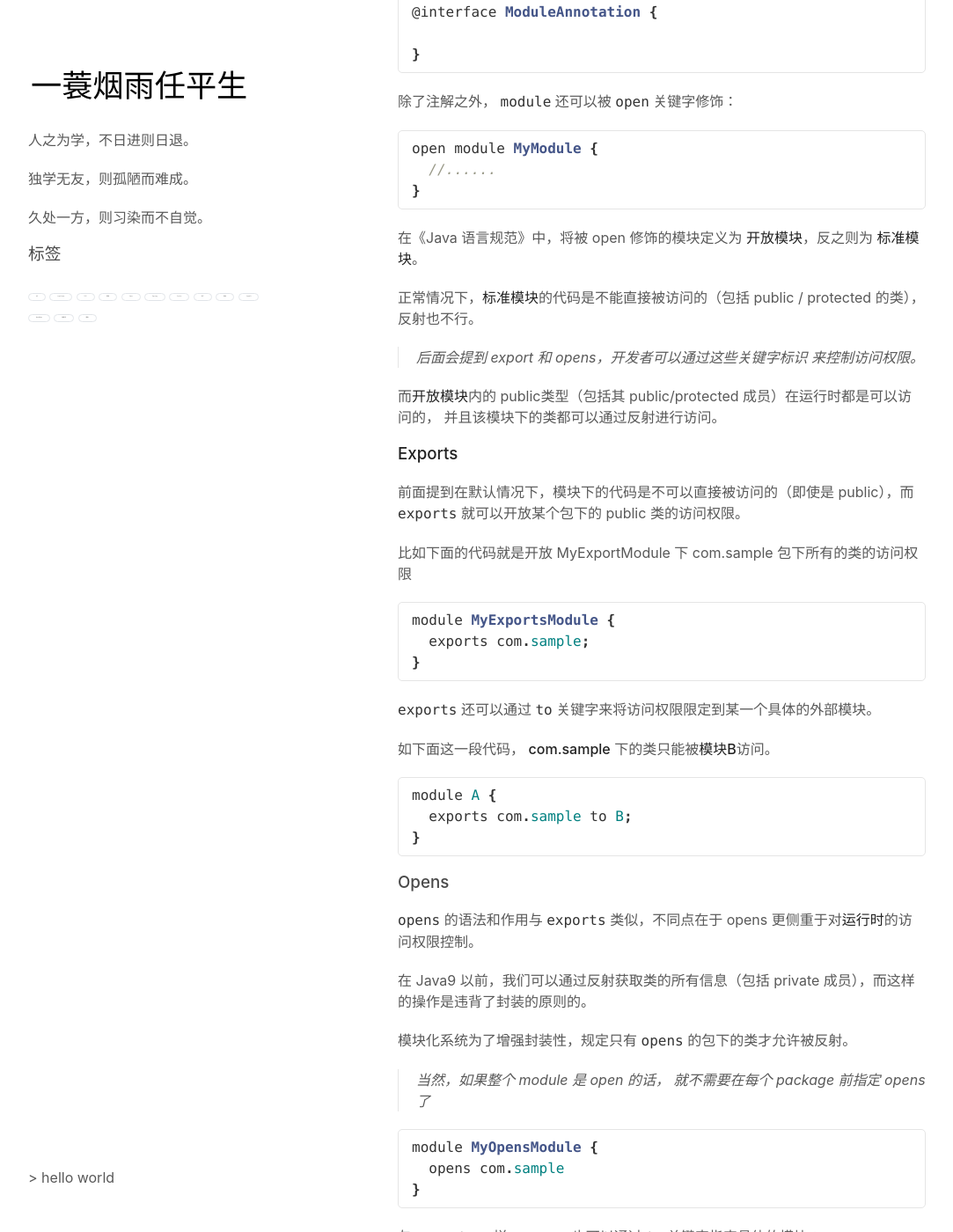
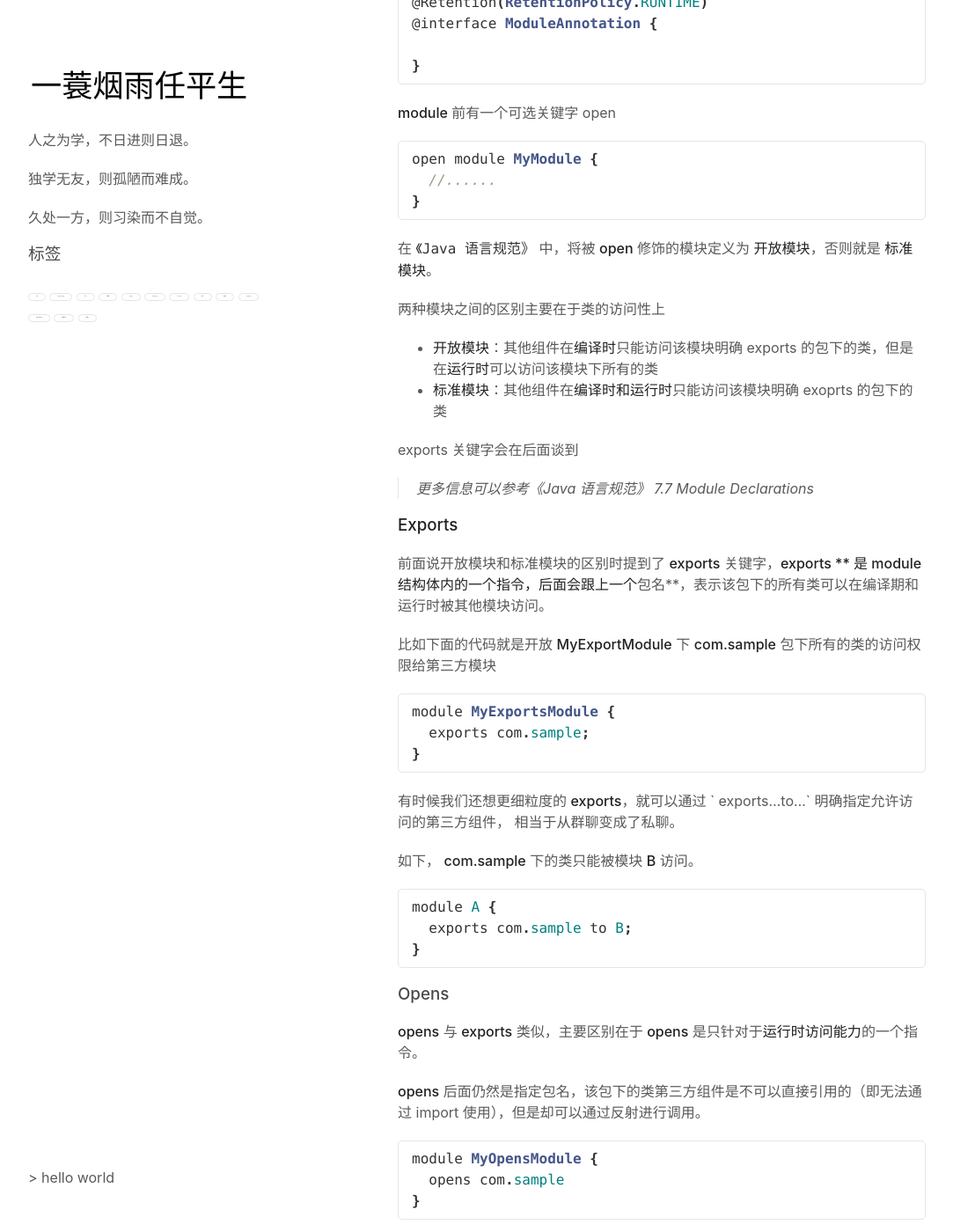
Before and after one commit to vran-dev/vran-dev.github.io, a Jekyll site: the page built from _articles/java-jigsaw/Java-Jigsaw.md, in a window 1280 px wide and 1400 px high, scrolled down 2868 px. Shown: the whole window at 88% size, without its empty margins (98-1181 px from the left). Built offline with Jekyll 4.4.1, drawn with Linux system fonts in a browser that asks for light colours; comment, search, counter and statistics services are not loaded; some of the changed text lies outside the part shown.

Commit message:
rewrite: java jigsaw

````diff
--- a/_articles/java-jigsaw/Java-Jigsaw.md
+++ b/_articles/java-jigsaw/Java-Jigsaw.md
@@ -10,17 +10,17 @@ tag: [Java]
 
 ## 历史
 
-Java9 在 2017年9月21日 发布，其中最大的变化就是引入了模块化系统（Java Platform Module System，简称 JPMS）， 该项目代号为 Jigsaw。
+2017年9月21日  Java9  正式发布，其中最大的变化就是引入了代号为 Jigsaw 的模块化系统（Java Platform Module System，简称 JPMS）。
 
-实际上 Java 的模块化在 2005年 (Java7) 的提案 [JSR277](https://jcp.org/en/jsr/detail?id=277) 就已经提出来了，该提案因为种种原因，在一年多后被取消掉了，Java 的模块化进程自然也就被搁置了。
+Java 的模块化系统可以说是一波三折，在 2005 年（Java7） 就已经有提案了（ [JSR277](https://jcp.org/en/jsr/detail?id=277) ），但是因为种种历史原因，在一年多后该提案又被取消掉了
 
-![image-20191017092549901](img/image-20191017092549901.png)
+![image-20191017092549901](img/jsr277.png)
 
-直到 2014年 [JSR376](https://jcp.org/en/jsr/detail?id=376) 被提出，Java 的模块化系统才得以再次被提上日程，本来原计划于 Java8 发布，后因为种种原因推迟到了 Java9 才得以正式发布。
+直到 2014年，新的提案 [JSR376](https://jcp.org/en/jsr/detail?id=376) 被提出，Java 的模块化系统才得以重新步入正轨，虽然它迟到了（原计划于 Java8 发布），但并没有缺席。
 
 下图展示了从 JSR376 被提出到实现的各个阶段：
 
-![image-20191017092615521](img/image-20191017092615521.png)
+![image-20191017092615521](img/jsr376.png)
 
 
 
@@ -28,25 +28,23 @@ Java9 在 2017年9月21日 发布，其中最大的变化就是引入了模块
 
 在 [JSR376](https://www.jcp.org/en/jsr/detail?id=376) 中，对模块化系统的目标是有非常明确的描述的：
 
-- 使用更可靠的配置来描述程序组件之间的依赖关系，并以此来替代经常出问题的 class-path
-- 程序组件可以控制其 API 被其他组件的访问性，提供一个更强的封装能力
+- 使用更可靠的配置来描述程序组件之间的依赖关系，并以此替代问题频出的 class-path
+- 组件可以控制其 API 被其他组件的访问性，提供一个更强的封装能力
 - 增加 JavaSE 平台的扩展性，开发人员可以只将他需要的功能模块组装到一个自定义的配置中去
 - 增强平台的完整性，确保平台内部 API 不会被访问
 - 性能提升
 
 实际上最核心的目标是最前面的两点，替代 class-path 和 增强封装性。
 
-> 上面说的可能比较官方，在  [Project Jigsaw: Goals & Requirements **DRAFT 3**](http://openjdk.java.net/projects/jigsaw/goals-reqs/03) 里对于实现目标的描述可能更加通俗易懂一些。
+> 在  [Project Jigsaw: Goals & Requirements **DRAFT 3**](http://openjdk.java.net/projects/jigsaw/goals-reqs/03) 里对于实现目标的描述可能更加通俗易懂一些。
 
-在使用 Java9 的模块化系统时，会不自觉的和 Maven、Gradle 等构建工具进行对比，但是实际上两者关注的核心点是不一样的。
+初次接触 Java9 的模块化系统时，会不自觉的和 Maven、Gradle 等构建工具进行对比，但是实际上两者关注的核心点是不一样的。
 
 模块化系统更注重模块之间的封装性，而构建工具更注重的是依赖管理和项目构建。
 
-也就是说构建工具可以决定依赖某个第三方库，而模块系统则决定你能使用该第三方库的哪些包或类。
+也就是说构建工具可以决定依赖某个第三方库，而模块系统则决定你能使用该第三方库的哪些包或类，两者并不是对立的。
 
-这也是为什么版本管理并没有成为 Java模块系统 的目标的原因。
-
-
+这也恰好解释了为什么 Java 的模块化系统没有版本管理
 
 ## 语法
 
@@ -54,25 +52,27 @@ Java 的模块是在 package 之上提供的一层抽象，所以通常一个模
 
 那么如何定义一个模块呢？
 
-只需要在项目下创建一个 module-info.java 的文件就可以描述一个模块了，module-info.java 文件所在包及其子包就组成了一个模块。
+只需要在项目下创建一个 **module-info.java** 的文件，该文件所在包及其子包就组成了一个模块。
 
-module-info.java 用来描述模块的基本信息，包括：
+**module-info.java**  描述了模块的以下信息：
 
 - 模块名称
 
-- 模块依赖关系
+- 依赖的其他模块
 
-- 该模块下的类访问权限
+- 该模块下的封装信息（类的访问，反射权限）
 
-- 该模块下的反射访问权限
-
-- 该模块下的服务提供者和服务消费者信息
+- 该模块下的服务提供者和服务消费者信息（SPI）
 
 
 
-具体的语法规则在 《 Java 语言规范 》中有详细的描述：
+下面是摘自 `《 Java 语言规范 》` 的 模块定义语法：
 
 ```java
+// 以大括号标注的是占位符
+// 以中括号标注的是可选项
+// module, requires, exports, opens, provides..with, transitive, static 等都是关键字
+
 {Annotation} [open] module Identifier {. Identifier} {
 
   {ModuleDirective}
@@ -91,17 +91,13 @@ RequiresModifier:
   transitive static
 ```
 
-> - 以大括号标注的是占位符
->
-> - 以中括号标注的是可选项
->
-> -  module, requires, exports, opens, provides..with, transitive, static 等都是关键字
+下面来简单的过一遍
 
 
 
 ### Module
 
- `module` 用来来定义一个模块，与 `class` ，`interface` 类似。
+ **module**  与 `class` 、`interface` 等关键词类似，只不过它是专门用来定义模块的
 
 ```java
 // 定义一个名称为 MyModule 的模块
@@ -110,11 +106,14 @@ module MyModule {
 }
 ```
 
-注意，一个 module-info.java 文件中只能出现一次 module 的定义， 它并不能像 Java 类一样做嵌套的定义。
+注意，一个 **module-info.java** 文件中只能出现一次 **module** 的定义， 它并不能像 class 或 interface 一样能在单个文件中多次定义。
 
-为了让 `Annotation` 能够作用与模块之上，Java 9 特地为 `ElementType` 扩展了一个 **MODULE** 类型，下面是一个简单的示例
+为了让注解能作用于 **module** 之上，Java 9 特地为 `ElementType` 扩展了一个 **MODULE** 类型
 
  ```java
+/**
+* 一个可以修饰 module 的注解
+*/
 @Target({ElementType.MODULE})
 @Retention(RetentionPolicy.RUNTIME)
 @interface ModuleAnnotation {
@@ -122,9 +121,7 @@ module MyModule {
 }
  ```
 
-
-
-除了注解之外， `module` 还可以被 `open` 关键字修饰：
+**module** 前有一个可选关键字 open
 
 ```java
 open module MyModule {
@@ -132,21 +129,24 @@ open module MyModule {
 }
 ```
 
-在《Java 语言规范》中，将被 open 修饰的模块定义为 **开放模块**，反之则为 **标准模块**。
+在 `《Java 语言规范》` 中，将被 **open** 修饰的模块定义为 **开放模块**，否则就是 **标准模块**。
 
-正常情况下，**标准模块**的代码是不能直接被访问的（包括 public / protected 的类），反射也不行。
+两种模块之间的区别主要在于类的访问性上
 
->  后面会提到 export 和 opens，开发者可以通过这些关键字标识 来控制访问权限。
+- **开放模块**：其他组件在**编译时**只能访问该模块明确 exports 的包下的类，但是在**运行时**可以访问该模块下所有的类
+- **标准模块**：其他组件在**编译时和运行时**只能访问该模块明确 exoprts 的包下的类
 
-而**开放模块**内的 public类型（包括其 public/protected 成员）在运行时都是可以访问的， 并且该模块下的类都可以通过反射进行访问。
+exports 关键字会在后面谈到
+
+>  更多信息可以参考《Java 语言规范》 7.7 Module Declarations
 
 
 
 ### **Exports**
 
-前面提到在默认情况下，模块下的代码是不可以直接被访问的（即使是 public），而 `exports` 就可以开放某个包下的 public 类的访问权限。
+前面说开放模块和标准模块的区别时提到了 **exports** 关键字，**exports ** 是 module 结构体内的一个指令，后面会跟上一个**包名**，表示该包下的所有类可以在编译期和运行时被其他模块访问。
 
-比如下面的代码就是开放 MyExportModule 下 com.sample 包下所有的类的访问权限
+ 比如下面的代码就是开放 **MyExportModule** 下 **com.sample** 包下所有的类的访问权限给第三方模块
 
 ```java
 module MyExportsModule {
@@ -154,9 +154,9 @@ module MyExportsModule {
 }
 ```
 
- `exports` 还可以通过 `to` 关键字来将访问权限限定到某一个具体的外部模块。
+有时候我们还想更细粒度的 **exports**，就可以通过  ` exports...to...`  明确指定允许访问的第三方组件， 相当于从群聊变成了私聊。
 
-如下面这一段代码， **com.sample** 下的类只能被**模块B**访问。
+如下， **com.sample** 下的类只能被模块 **B** 访问。
 
 ```java
 module A {
@@ -168,13 +168,9 @@ module A {
 
 ### Opens
 
-`opens` 的语法和作用与 `exports` 类似，不同点在于 opens 更侧重于对**运行时**的访问权限控制。
+**opens** 与 **exports** 类似，主要区别在于 **opens** 是只针对于**运行时访问能力**的一个指令。
 
-在 Java9 以前，我们可以通过反射获取类的所有信息（包括 private 成员），而这样的操作是违背了封装的原则的。
-
-模块化系统为了增强封装性，规定只有 `opens` 的包下的类才允许被反射。
-
-> 当然，如果整个 module 是 open 的话， 就不需要在每个 package 前指定 opens 了
+**opens** 后面仍然是指定包名，该包下的类第三方组件是不可以直接引用的（即无法通过 import 使用），但是却可以通过反射进行调用。
 
 ```java
 module MyOpensModule {
@@ -182,7 +178,7 @@ module MyOpensModule {
 }
 ```
 
-与 `exports` 一样， `opens` 也可以通过 `to`  关键字指定具体的模块：
+与 **exports** 一样， **opens** 也可以通过  **to** 关键字指定具体的模块：
 
 ```java
 module A {
@@ -190,26 +186,44 @@ module A {
 }
 ```
 
-除了反射权限，`opens` 还提供了对类的运行时访问权限。
+需要注意一点就是，如果你的模块是开放模块，就不需要再使用 **opens** 了，用了也会产生编译错误的。
 
 
 
 ### Requires
 
-`requires` 用于指定依赖的第三方模块，类似于 maven 的 <dependency> 标签，不过两者的含义可不同。
+前面说的 **exports** 和 **opens** 都是控制模块内部的访问权限的，那么如何依赖第三方模块呢？
 
-maven 和 gradle 这样的构建工具会从网络或本地将依赖下载下来，并导入到 class-path 中，而模块化系统并不会从远程下载依赖，它的作用在于控制你可以访问指定模块的类相关权限。
+这就轮到 **requires** 上场 了，它的作用类似于 maven 的 <dependency> 标签，不过两者的含义可不同。
 
-`requires` 后面可以跟 **transitive** 或 **static** 关键字
+maven 和 gradle 这样的构建工具会从网络或本地将依赖导入到工作目录的 class-path 中，而模块化系统并不会从远程下载依赖，它更多是控制你是否有访问其他模块下相关类的能力。
+
+比如我现在通过 maven 导入了 slf4j 的依赖，当我通过 import 引用 slf4j 包下的类时就会报错
+
+![image-20200529102238283](img/import-error.png)
+
+IDEA 很友好的提示了需要先 requires 该组件
+
+```java
+module Sample {
+  requires org.slf4j;
+}
+```
+
+为了使用方便， 用户定义的模块都会默认 `requires java.base`，我们自己也可以显示的去覆盖它。
+
+**requires** 后面还可以跟 **transitive** 或 **static** 关键字
 
 - transitive  代表依赖可以被传递（默认依赖是不传递的， 官方也不推荐使用 transitive）
 - static 代表依赖的模块在编译期是必须的，在运行时是可选的 （ 比如 [lombok](https://projectlombok.org/) ）
 
-如下面一段代码：
+下面用一段具体的实例来展示依赖传递
 
-- A 依赖 B
-- B 依赖 C，并且依赖关系是 transitive，这样的话 A 就隐式依赖了 C
-- C 依赖 lombok，并且依赖关系是 static 的
+(1)、A 依赖 B
+
+(2)、B 依赖 C，并且依赖关系是 transitive，这样的话 A 就隐式依赖了 C
+
+(3)、C 依赖 lombok，并且依赖关系是 static 的
 
 ```java
 module A {
@@ -238,33 +252,23 @@ module A {
 
 
 
-为了使用方便， 用户定义的模块都会默认 `requires java.base`，我们自己也可以显示的去覆盖它。
-
-
-
 ### Uses & Provides...with
 
-`uses` 和 `provides..with` 主要是和 Java 的 [SPI](https://docs.oracle.com/javase/9/docs/api/java/util/ServiceLoader.html) 机制有关 ， SPI 可以解耦**服务消费者**和**服务提供者**。
+模块化系统对 JAVA 的 [SPI](https://docs.oracle.com/javase/9/docs/api/java/util/ServiceLoader.html) 机制也做出了巨大的改变，而 Uses 和 Provides..with 就是针对 SPI 的关键字。
 
-> SPI 本质上就是运行时动态的在 class-path 路径下加载对应的实现类
+>SPI 本质上就是运行时动态的在 class-path 路径下加载对应的实现类的一种技术，它可以解耦**服务消费者**和**服务提供者**
 
-在模块化系统中，使用 `uses` 关键字可以定义一个服务提供者，而 `provides...with` 可以指定服务的实现
-
-下面来看一个简单的例子：
-
-`com.sample.Serializer` 是一个接口，是对序列化的一个抽象，具体实现可以是 Hessian，Java 等。
+我在组件 A 中定义了一个接口 **Serializer**，并创建了一个工厂 **SerializerFactory** 通过 SPI 机制加载接口的实现类
 
 ```java
 public interface Serializer {
-  void serialize(Object target);
+  byte[] serialize(Object target);
 }
 ```
 
-通过 Java 的 SPI 加载 `Serializer` 的具体实现
-
 ```java
 public class SerializerFactory {
-  public static List<Serializer> getProviders() {
+  public static List<Serializer> getSerializers() {
         final ServiceLoader<Serializer> loader = ServiceLoader.load(Serializer.class);
         return loader.stream()
           .map(ServiceLoader.Provider::get)
@@ -273,52 +277,71 @@ public class SerializerFactory {
 }
 ```
 
-在 Java9 中，` ServiceLoader` 会检查模块的权限，如果在 **module-info.java** 中没有使用 `uses` 定义服务提供者的话， **load**  方法会抛出异常:
+在组件 B 中定义了定义了实现类 **JdkSerializer** ，并根据 SPI 的规则创建配置文件 com.sample.Serializer 并写入 **JdkSerializer** 的全限定名
+
+```shell
+- resources
+	- META-INF
+		- services
+			com.sample.Serializer
+```
+
+这样就完成了 SPI 的整个配置， 但是在模块化系统中接口和实现的配置全部转到了 module-info.java 文件中。
+
+首先在组件 A 中要用 **uses** 明确指定 Serializer 为服务提供者
+
+```java
+module A {
+  // Serializer 和 SerializerFactory 都在该包下
+	exports com.sample;
+  uses com.sample.Serializer;
+}
+```
+
+如果不适用 uses 指定的话，SerializerFactory.getSerializers() 就会抛出异常
 
 ```shell
 java.util.ServiceConfigurationError: com.sample.SerializerFactory: module A does not declare `uses`
 ```
 
- `uses` 后直接跟接口的全限定名：
+
+
+模块 B 依赖模块 A，并为 Serializer 提供实现类，同样需要通过 **provides...with**  来指定服务的实现类（不再需要创建 com.sample.Serializer 文件了）
 
 ```java
-module MySPIModule {
-  use com.sample.Serializer;
-  exports com.sample;
+module B {
+  requires A;
+  provides Serializer with HessianSerializer, JdkSerializer;
 }
 ```
 
-以前服务实现是定义在 class-path 下的  `META-INF/services` 下， 在该目录创建一个文件（名称为接口的全限定名），在文件中写入实现类名即可。
 
-在 Java9 的模块化系统中，可以不再需要创建目录和文件了，直接在 **module-info.java** 中通过 `provides...with`  就可以指定服务的实现（一般称之为**服务消费者**）。
-
-
-
-```java
-module MySPIImplModule {
-  requires MySPIModule;
-  provides Serializer with HessianSerializer, JdkSerializer;
-}
-
-```
 
 `provides A with B` 可以这样去理解， 为接口 A 提供实现类 B。
 
 ## 类加载器
 
-为了支持模块化系统，Java9 对类加载器也做了一定的调整。
+谈完了语法，再来看看模块化系统为**类加载器**带来的变化。
 
-**ExtClassLoader** 更名为 **PlatformClassLoader**，并且 **ApplicationClassLoader** 除了可以加载 class-path 的类以外，还支持 module-path 的类路径加载。
+双亲委派模型没有变， 但是**ExtClassLoader** 更名为 **PlatformClassLoader**，还有 **ApplicationClassLoader** 除了可以加载 class-path 的类以外，还支持 module-path 的类路径加载。
 
-![image-20191022144513215](img/image-20191022144513215.png)
+![image-20191022144513215](img/classloader.png)
 
 
 
-## 示例
+## 实例
 
-下面通过一个简单的示例来展示新的模块化系统的使用。
+在只有 class-path 的时代，我们用 `javac` 命令编译时会通过 classpath 参数指定依赖类路径， 使用 `java` 命令运行时也会通过 cp 参数指定类路径
 
-该项目的目录如下，module-A 和 module-B 分别代表两个模块，mods 是用来存放编译输出的目录。
+```shell
+javac --classpath
+
+java -cp
+```
+
+下面通过一个简单的示例来展示这两个命令在模块化系统中的应用
+
+在项目 module-sample 下，module-A 和 module-B 分别代表两个模块，mods 是用来存放编译输出的目录。
 
 ```shell
 module-sample/module-A/src
@@ -368,9 +389,7 @@ javac -d mods/A module-a/src/module-info.java module-a/src/com/sample/Test.java
 
 
 
-- 模块 B
-
-
+模块 B 的解构如下
 
 ```shell
 module-B/src/com/test/MyTest.java
@@ -421,25 +440,28 @@ java --module-path mods -m B/com.b.MyTest
 
 ## 兼容性
 
-为了实现向后兼容，当 module-path 下存在没有定义 module-info.java 文件的依赖时，会将该依赖转换成 automatic-module：
+虽然 Java9 发布已经有一段时间了，但即使是现在很多第三方库也还没有模块化，为了保证兼容性，当 module-path 下存在没有定义 module-info.java 文件的依赖时，JAVA 会自动将其转为 **automatic-module**
 
-- Automatic-module 默认 exports 所有包
-- Automatic-module 默认 opens 所有包
 - Automatic-module 的的模块名会根据 manifest文件的定义 或 jar名称来决定
 
-当然，Automatic-module 是不可靠的，因为依赖的库迁移到模块化系统后，它的模块名和封装性都可能会改变。
+- Automatic-module 默认 exports 组件内所有包
+- Automatic-module 默认 opens 组件内所有包
+
+Automatic-module 只是权宜之计，因为依赖的库迁移到模块化系统后，它的模块名和封装性都可能会改变。
 
 
 
-## 其他
+## 最后
 
-Jigsaw 项目中还有 [jlink](https://docs.oracle.com/javase/10/tools/jlink.htm)， [jmod](https://docs.oracle.com/javase/10/tools/jmod.htm)，[jdeps](https://docs.oracle.com/javase/10/tools/jdeps.htm#GUID-A543FEBE-908A-49BF-996C-39499367ADB4) 等工具。
+Jigsaw 项目中还有 [jlink](https://docs.oracle.com/javase/10/tools/jlink.htm)， [jmod](https://docs.oracle.com/javase/10/tools/jmod.htm)，[jdeps](https://docs.oracle.com/javase/10/tools/jdeps.htm#GUID-A543FEBE-908A-49BF-996C-39499367ADB4) 等工具，它们都是应用于模块之上的工具。
 
-> Jlink 不支持 automatic-module。
+尤其是 Jlink， 通过该工具你可以对 JDK 进行 “ 裁剪 ”，从而构建出拥有最小依赖集合的运行时环境。
 
-尤其是 Jlink， 通过该工具你可以对 JRE 或 JDK 进行 “ 裁剪 ”，从而构建出拥有最小依赖的运行时环境。
+> 如果你的项目中有 automatic-module 的话，是无法通过 jlink 进行裁剪的
 
-我在 [PrettyZoo](https://github.com/vran-dev/PrettyZoo) 项目中使用 Jlink 构建了一个最小运行镜像，总共 44M 左右，效果还是非常不错的（项目本身依赖就占了10M+）。
+这个裁剪对于 GUI 项目来说有着不小的诱惑，因为以后就不必要求客户端安装 JRE 了，分发出来的包就是可以直接运行的。
+
+我在 [PrettyZoo](https://github.com/vran-dev/PrettyZoo) 项目中使用 Jlink 构建了一个最小运行镜像，总共 44M 左右，效果还是非常不错的（通过插件解决了 jlink 不支持 automatic-module 的限制）。
 
 > PrettyZoo 是一个 zookeeper  的 GUI，基于 JavaFx11 实现的，欢迎 start 或 issue。
 
````
Also changed, not shown: other parts of _articles/java-jigsaw/Java-Jigsaw.md (+0 -2 lines), _articles/java-jigsaw/img/classloader.png (renamed from _articles/java-jigsaw/img/image-20191022144513215.png), _articles/java-jigsaw/img/import-error.png (added), _articles/java-jigsaw/img/jsr277.png (renamed from _articles/java-jigsaw/img/image-20191017092549901.png), _articles/java-jigsaw/img/jsr376.png (renamed from _articles/java-jigsaw/img/image-20191017092615521.png).
